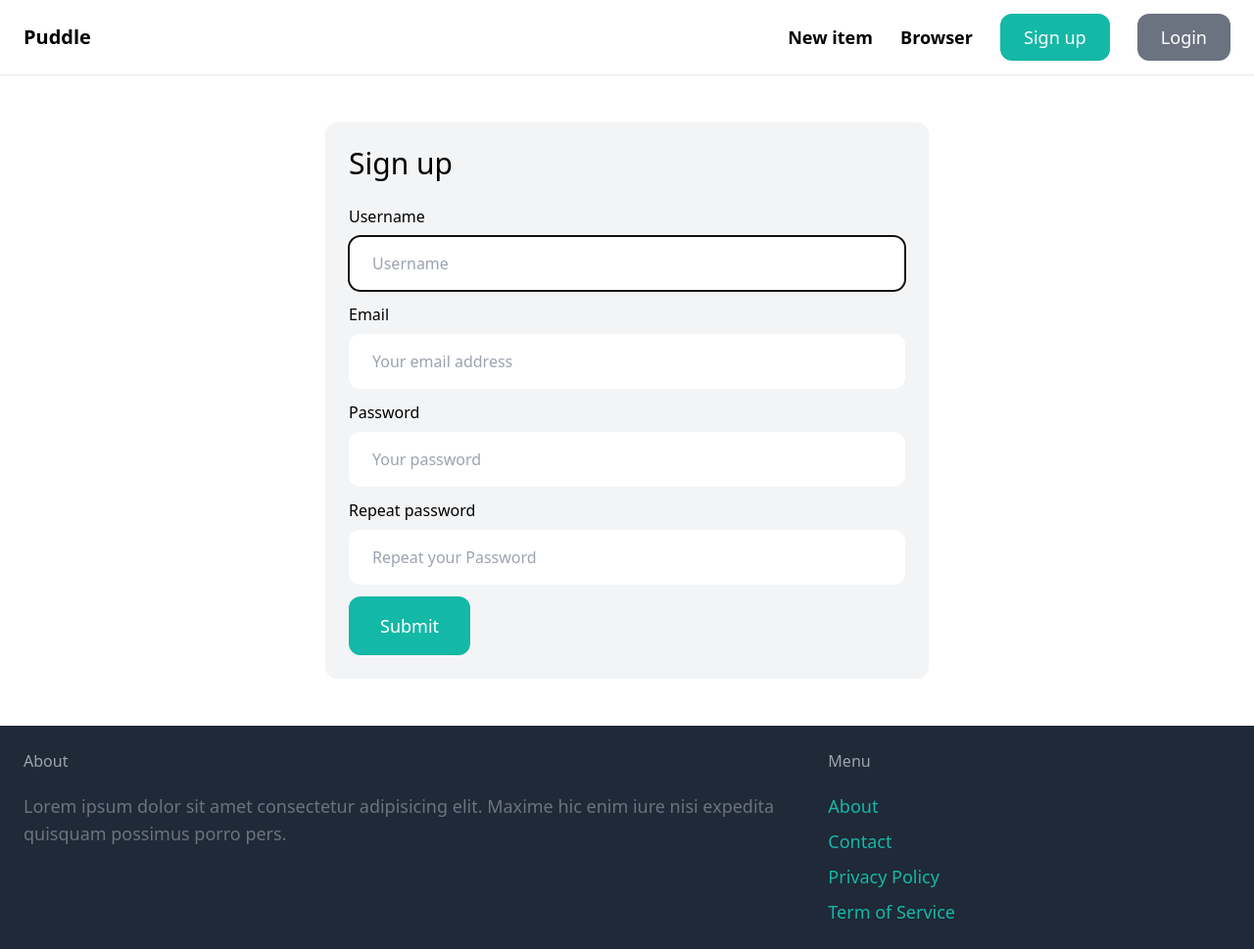
After one commit to samarendra-behera/Puddle-Template, a Django app: page /signup/ in a window 1280 px wide. The commit adds this page. Shown: the whole page at 98% size. Run offline with Django 5.2, Linux system fonts and the light colour scheme; some libraries are stand-ins or nearby versions.

Commit message:
signup and login completed

```diff
--- a/core/forms.py
+++ b/core/forms.py
@@ -1,8 +1,35 @@
 from django import forms
 from django.contrib.auth.models import User
-from django.contrib.auth.forms import UserCreationForm
+from django.contrib.auth.forms import UserCreationForm, AuthenticationForm
 
 class SignupForm(UserCreationForm):
     class Meta:
         model = User
         fields = ['username', 'email', 'password1', 'password2']
+
+    username = forms.CharField(widget=forms.TextInput(attrs={
+        'placeholder': 'Username',
+        'class': 'w-full py-4 px-6 rounded-xl'
+    }))
+    email = forms.EmailField(widget=forms.EmailInput(attrs={
+        'placeholder': 'Your email address',
+        'class': 'w-full py-4 px-6 rounded-xl'
+    }))
+    password1 = forms.CharField(widget=forms.PasswordInput(attrs={
+        'placeholder': 'Your password',
+        'class': 'w-full py-4 px-6 rounded-xl'
+    }))
+    password2 = forms.CharField(widget=forms.PasswordInput(attrs={
+        'placeholder': 'Repeat your Password',
+        'class': 'w-full py-4 px-6 rounded-xl'
+    }))
+
+class LoginForm(AuthenticationForm):
+    username = forms.CharField(widget=forms.TextInput(attrs={
+        'placeholder': 'Username',
+        'class': 'w-full py-4 px-6 rounded-xl'
+    }))
+    password = forms.CharField(widget=forms.PasswordInput(attrs={
+        'placeholder': 'Password',
+        'class': 'w-full py-4 px-6 rounded-xl'
+    }))
--- a/core/templates/code/base.html
+++ b/core/templates/core/base.html
@@ -15,8 +15,14 @@
                 <a href="#" class="text-lg font-semibold hover:text-gray-500">New item</a>
                 <a href="#" class="text-lg font-semibold hover:text-gray-500">Browser</a>
 
-                <a href="#" class="px-6 py-3 text-lg front-semibold bg-teal-500 text-white rounded-xl hover:bg-teal-700">Sign up</a>
-                <a href="#" class="px-6 py-3 text-lg front-semibold bg-gray-500 text-white rounded-xl hover:bg-gray-700">Login</a>
+                {% if request.user.is_authenticated %}
+                    <a href="#" class="px-6 py-3 text-lg front-semibold bg-teal-500 text-white rounded-xl hover:bg-teal-700">Inbox</a>
+                    <a href="#" class="px-6 py-3 text-lg front-semibold bg-gray-500 text-white rounded-xl hover:bg-gray-700">Dashboard</a>
+                {% else %}
+                    <a href="{% url 'core:signup' %}" class="px-6 py-3 text-lg front-semibold bg-teal-500 text-white rounded-xl hover:bg-teal-700">Sign up</a>
+                    <a href="{% url 'core:login' %}" class="px-6 py-3 text-lg front-semibold bg-gray-500 text-white rounded-xl hover:bg-gray-700">Login</a>
+                {% endif %}
+
             </div>
         </nav>
         <div class="px-6 py-6">
--- a/core/templates/code/contact.html
+++ b/core/templates/core/contact.html
@@ -1,4 +1,4 @@
-{%extends 'code/base.html'%}
+{%extends 'core/base.html'%}
 
 {%block title%}Contact{%endblock%}
 
--- a/core/templates/code/index.html
+++ b/core/templates/core/index.html
@@ -1,4 +1,4 @@
-{%extends 'code/base.html'%}
+{%extends 'core/base.html'%}
 
 {%block title%}Welcome{%endblock%}
 
--- /dev/null
+++ b/core/templates/core/signup.html
@@ -0,0 +1,40 @@
+{% extends "core/base.html" %}
+
+{% block title %}Sign up{% endblock %}
+
+{% block content %}
+<div class="w-1/2 my-6 mx-auto p-6 bg-gray-100 rounded-xl">
+    <h1 class="mb-6 text-3xl">Sign up</h1>
+
+    <form action="." method="post">
+        {% csrf_token %}
+
+        <div class="mb-3">
+            <label class="inline-block mb-2">Username</label><br>
+            {{form.username}}
+        </div>
+        <div class="mb-3">
+            <label class="inline-block mb-2">Email</label><br>
+            {{form.email}}
+        </div>
+        <div class="mb-3">
+            <label class="inline-block mb-2">Password</label><br>
+            {{form.password1}}
+        </div>
+        <div class="mb-3">
+            <label class="inline-block mb-2">Repeat password</label><br>
+            {{form.password2}}
+        </div>
+
+        {% if form.errors or from.non_field_errors %}
+        <div class="mb-3 p-6 bg-d-100 rounded-xl">
+            {% for field in form %}
+                {{field.errors}}
+            {% endfor %}
+        </div>
+        {% endif %}
+
+        <button class="py-4 px-8 text-lg bg-teal-500 hover:bg-teal-700 rounded-xl text-white">Submit</button>
+    </form>
+</div>
+{% endblock %}
--- a/core/urls.py
+++ b/core/urls.py
@@ -1,10 +1,14 @@
 from django.urls import path
+from django.contrib.auth import views as auth_views
 
 from . import views
+from .forms import LoginForm
 
 app_name = 'core'
 
 urlpatterns = [
     path('', views.index, name='index'),
     path('contact/', views.contact, name='contact'),
+    path('signup/', views.signup, name='signup'),
+    path('login/', auth_views.LoginView.as_view(authentication_form=LoginForm, template_name='core/login.html', ), name='login'),
 ]
--- a/core/views.py
+++ b/core/views.py
@@ -1,14 +1,28 @@
-from django.shortcuts import render
+from django.shortcuts import render, redirect
 
 from item.models import Category, Item
+
+from .forms import SignupForm
 
 def index(request):
     items = Item.objects.filter(is_sold=False)[0:6]
     categories = Category.objects.all()
-    return render(request, 'code/index.html', {
+    return render(request, 'core/index.html', {
         'categories': categories,
         'items': items
     })
 
 def contact(request):
-    return render(request, 'code/contact.html')
+    return render(request, 'core/contact.html')
+
+def signup(request):
+    if request.method == 'POST':
+        form = SignupForm(request.POST)
+        if form.is_valid():
+            form.save()
+            return redirect('/login/')
+    else:
+        form = SignupForm()
+    return render(request, 'core/signup.html', {
+        'form': form
+    })
--- a/item/templates/item/detail.html
+++ b/item/templates/item/detail.html
@@ -1,4 +1,4 @@
-{% extends "code/base.html" %}
+{% extends "core/base.html" %}
 
 {% block title %}{{item.name}}{% endblock %}
 
--- /dev/null
+++ b/item/templates/item/form.html
@@ -0,0 +1,5 @@
+{% extends "core/base.html" %}
+
+{% block title %}{{title}}{% endblock %}
+
+{% block content %}{% endblock %}
--- a/puddle/settings.py
+++ b/puddle/settings.py
@@ -26,6 +26,10 @@ SECRET_KEY = 'django-insecure-me2v+h%-_+i&b#8hehghhoc+r^_xk8@q^o-b2#uc=pgf^fbv&e
 DEBUG = True
 
 ALLOWED_HOSTS = []
+
+LOGIN_URL = '/login/'
+LOGIN_REDIRECT_URL = '/'
+LOGOUT_REDIRECT_URL = '/'
 
 
 # Application definition
```
Also changed, not shown: core/templates/core/login.html (added, +32 -0 lines), item/forms.py (added, +8 -0 lines), item/views.py (+11 -0 lines).
